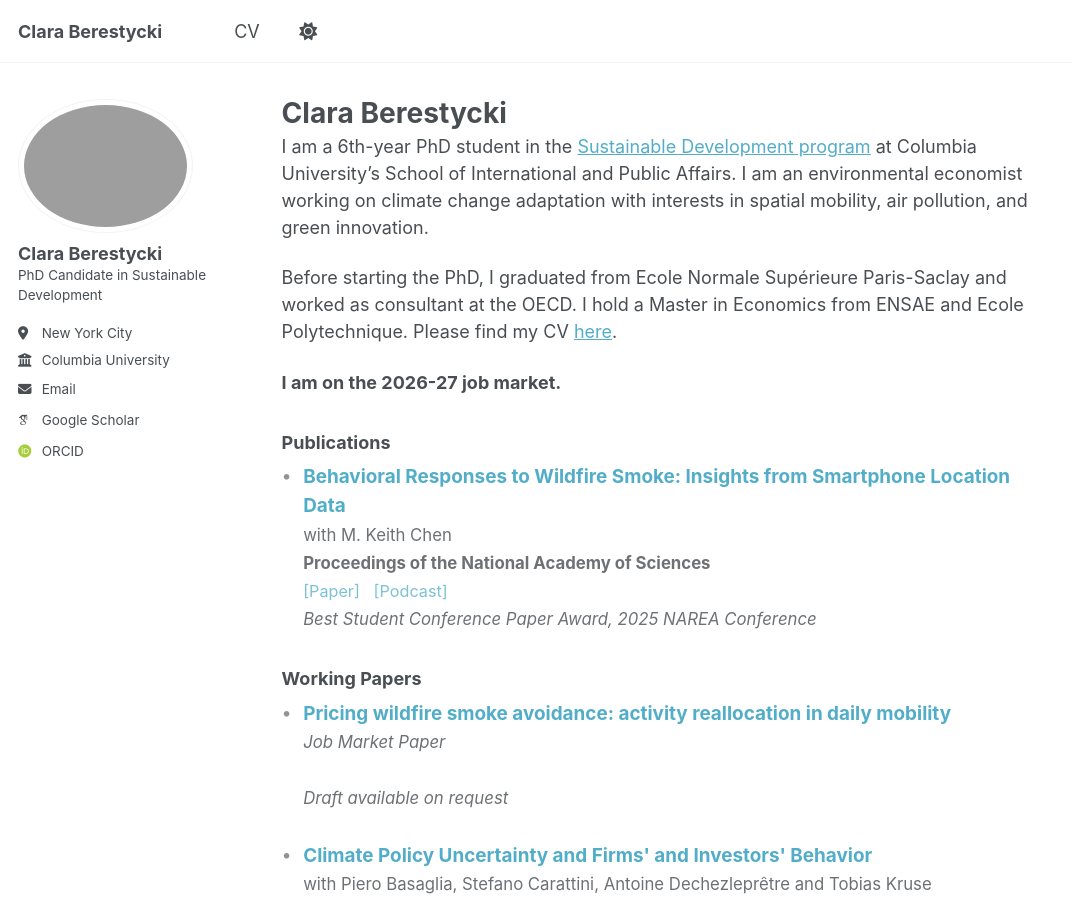
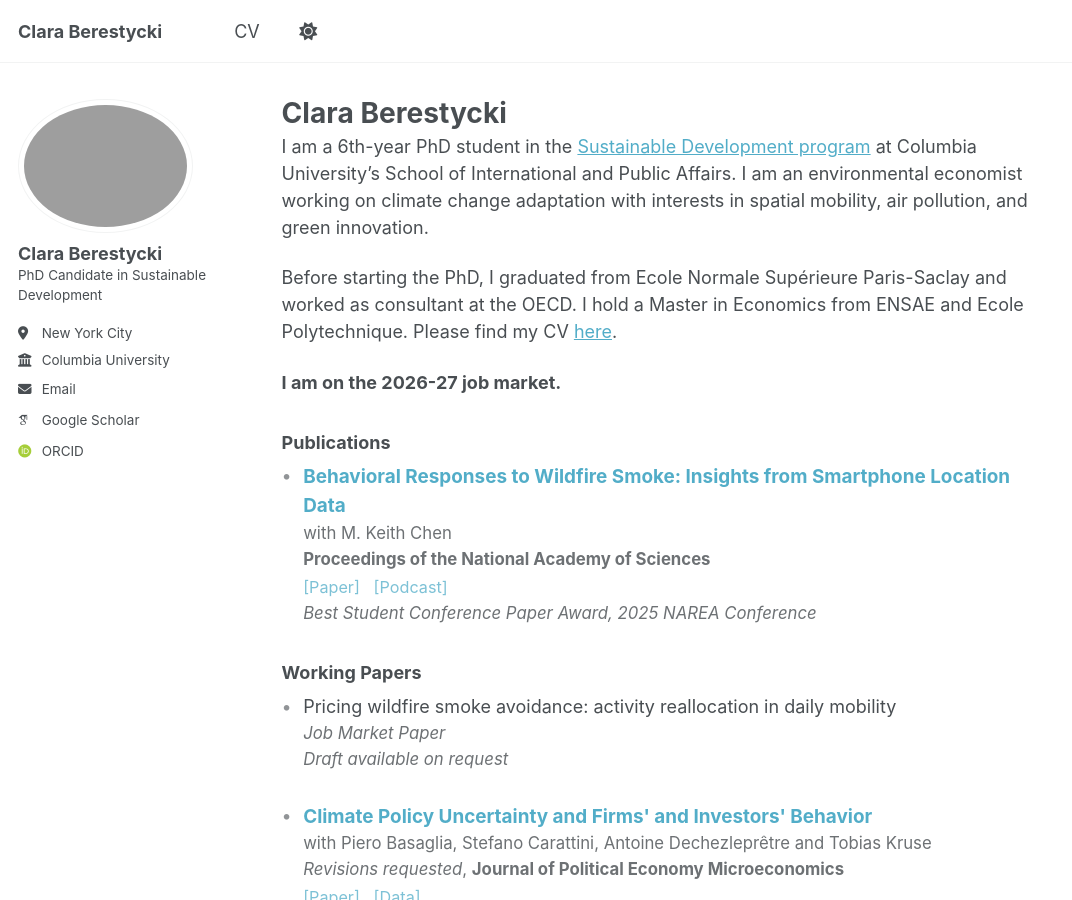
Before and after one commit to claraberes/claraberes.github.io, a Jekyll site: the page built from _pages/about.md, in a window 1280 px wide and 900 px high. Shown: the whole window, without its empty margins (0-1072 px from the left). Built offline with Jekyll 4.4.1, drawn with Linux system fonts in a browser that asks for light colours; some web fonts are replaced.

Commit message:
Update about.md

```diff
--- a/_pages/about.md
+++ b/_pages/about.md
@@ -37,11 +37,11 @@ Before starting the PhD, I graduated from Ecole Normale Supérieure Paris-Saclay
 {% if post.coauthors or post.links or post.status %}
 {% assign title_url = post.links[0].url | default: post.paperurl | default: post.permalink %}
 <div class="pub">
-<a class="pub-title" href="{{ title_url }}" target="_blank" rel="noopener">{{ post.title }}</a><br>
-{% if post.coauthors %}<span class="pub-meta">with {{ post.coauthors }}</span><br>{% endif %}
-{% if post.status or post.venue %}<span class="pub-meta">{% if post.status %}<em>{{ post.status }}</em>{% if post.venue %}, {% endif %}{% endif %}{% if post.venue %}<strong>{{ post.venue }}</strong>{% endif %}</span><br>{% endif %}
-{% if post.links or data_link != "" %}<span class="pub-links">{% for l in post.links %}<a href="{{ l.url }}" target="_blank" rel="noopener">[{{ l.label }}]</a>{% endfor %}{% if data_link != "" %}<a href="{{ data_link }}" target="_blank" rel="noopener">[Data]</a>{% endif %}</span>{% endif %}
-{% if post.note %}<br><span class="pub-meta"><em>{{ post.note }}</em></span>{% endif %}
+<div>{% if title_url and title_url != "" %}<a class="pub-title" href="{{ title_url }}" target="_blank" rel="noopener">{{ post.title }}</a>{% else %}<span class="pub-title">{{ post.title }}</span>{% endif %}</div>
+{% if post.coauthors != "" and post.coauthors %}<div class="pub-meta">with {{ post.coauthors }}</div>{% endif %}
+{% if post.status or post.venue %}<div class="pub-meta">{% if post.status %}<em>{{ post.status }}</em>{% if post.venue %}, {% endif %}{% endif %}{% if post.venue %}<strong>{{ post.venue }}</strong>{% endif %}</div>{% endif %}
+{% if post.links or data_link != "" %}<div class="pub-links">{% for l in post.links %}<a href="{{ l.url }}" target="_blank" rel="noopener">[{{ l.label }}]</a>{% endfor %}{% if data_link != "" %}<a href="{{ data_link }}" target="_blank" rel="noopener">[Data]</a>{% endif %}</div>{% endif %}
+{% if post.note %}<div class="pub-meta"><em>{{ post.note }}</em></div>{% endif %}
 </div>
 {% else %}
 - {% if post.citation %}{{ post.citation }}{% else %}{{ post.authors | join: " & " }}{% if post.date %}, {{ post.date | date: "%B %Y" }}{% endif %}. "{{ post.title }}"{% if post.series %}. *{{ post.series }}*{% endif %}{% if post.number %} No. {{ post.number }}{% endif %}{% endif %}{% if post.paperurl %}. [Download paper]({{ post.paperurl }}){% endif %}{% if data_link != "" %}. [Download data]({{ data_link }}){% endif %}
@@ -57,11 +57,11 @@ Before starting the PhD, I graduated from Ecole Normale Supérieure Paris-Saclay
 {% if post.coauthors or post.links or post.status %}
 {% assign title_url = post.links[0].url | default: post.paperurl | default: post.permalink %}
 <div class="pub">
-<a class="pub-title" href="{{ title_url }}" target="_blank" rel="noopener">{{ post.title }}</a><br>
-{% if post.coauthors %}<span class="pub-meta">with {{ post.coauthors }}</span><br>{% endif %}
-{% if post.status or post.venue %}<span class="pub-meta">{% if post.status %}<em>{{ post.status }}</em>{% if post.venue %}, {% endif %}{% endif %}{% if post.venue %}<strong>{{ post.venue }}</strong>{% endif %}</span><br>{% endif %}
-{% if post.links or data_link != "" %}<span class="pub-links">{% for l in post.links %}<a href="{{ l.url }}" target="_blank" rel="noopener">[{{ l.label }}]</a>{% endfor %}{% if data_link != "" %}<a href="{{ data_link }}" target="_blank" rel="noopener">[Data]</a>{% endif %}</span>{% endif %}
-{% if post.note %}<br><span class="pub-meta"><em>{{ post.note }}</em></span>{% endif %}
+<div>{% if title_url and title_url != "" %}<a class="pub-title" href="{{ title_url }}" target="_blank" rel="noopener">{{ post.title }}</a>{% else %}<span class="pub-title">{{ post.title }}</span>{% endif %}</div>
+{% if post.coauthors != "" and post.coauthors %}<div class="pub-meta">with {{ post.coauthors }}</div>{% endif %}
+{% if post.status or post.venue %}<div class="pub-meta">{% if post.status %}<em>{{ post.status }}</em>{% if post.venue %}, {% endif %}{% endif %}{% if post.venue %}<strong>{{ post.venue }}</strong>{% endif %}</div>{% endif %}
+{% if post.links or data_link != "" %}<div class="pub-links">{% for l in post.links %}<a href="{{ l.url }}" target="_blank" rel="noopener">[{{ l.label }}]</a>{% endfor %}{% if data_link != "" %}<a href="{{ data_link }}" target="_blank" rel="noopener">[Data]</a>{% endif %}</div>{% endif %}
+{% if post.note %}<div class="pub-meta"><em>{{ post.note }}</em></div>{% endif %}
 </div>
 {% else %}
 - {% if post.citation %}{{ post.citation }}{% else %}{{ post.authors | join: " & " }}{% if post.date %}, {{ post.date | date: "%B %Y" }}{% endif %}. "{{ post.title }}"{% if post.series %}. *{{ post.series }}*{% endif %}{% if post.number %} No. {{ post.number }}{% endif %}{% endif %}{% if post.paperurl %}. [Download paper]({{ post.paperurl }}){% endif %}{% if data_link != "" %}. [Download data]({{ data_link }}){% endif %}
```
